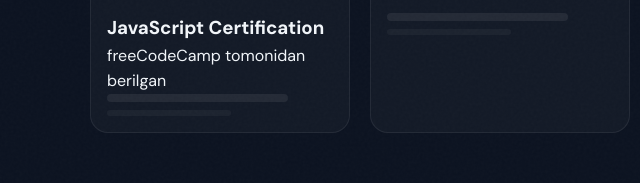
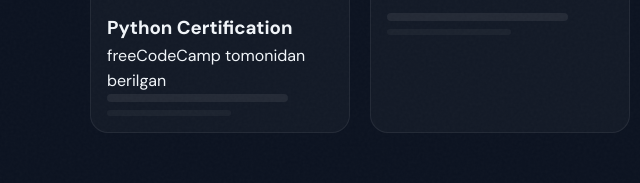
Before and after one commit to erdashev771/portfolio, a plain HTML site: page index.html in a window 1280 px wide. Shown: the part 3414-3597 px from the top of the page, 0-640 px from the left. Drawn offline with nearby package versions, Linux system fonts and the light colour scheme.

Commit message:
Update index.html

```diff
--- a/index.html
+++ b/index.html
@@ -1170,7 +1170,7 @@
                onerror="this.parentElement.innerHTML='<div class=cert-placeholder><div class=cert-placeholder-icon><i data-lucide=award></i></div><span>Certificate 1</span></div>';lucide.createIcons();" />
         </div>
         <div class="cert-body">
-          <h3>JavaScript Certification</h3>
+          <h3>Python Certification</h3>
           <p>freeCodeCamp tomonidan berilgan</p>
           <div class="cert-skeleton-title"></div>
           <div class="cert-skeleton-sub"></div>
```
